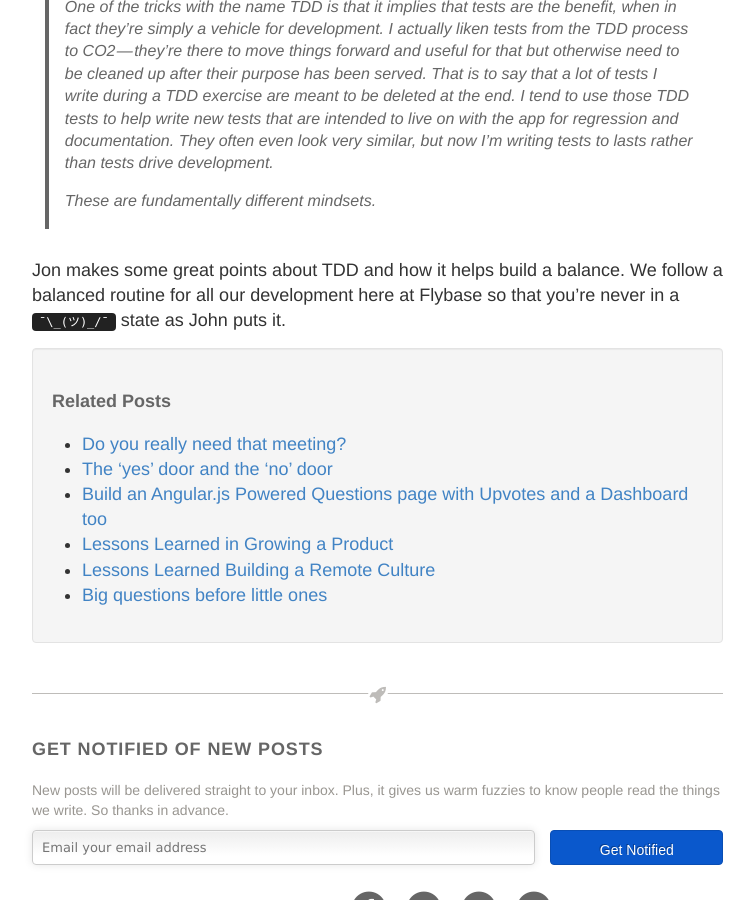
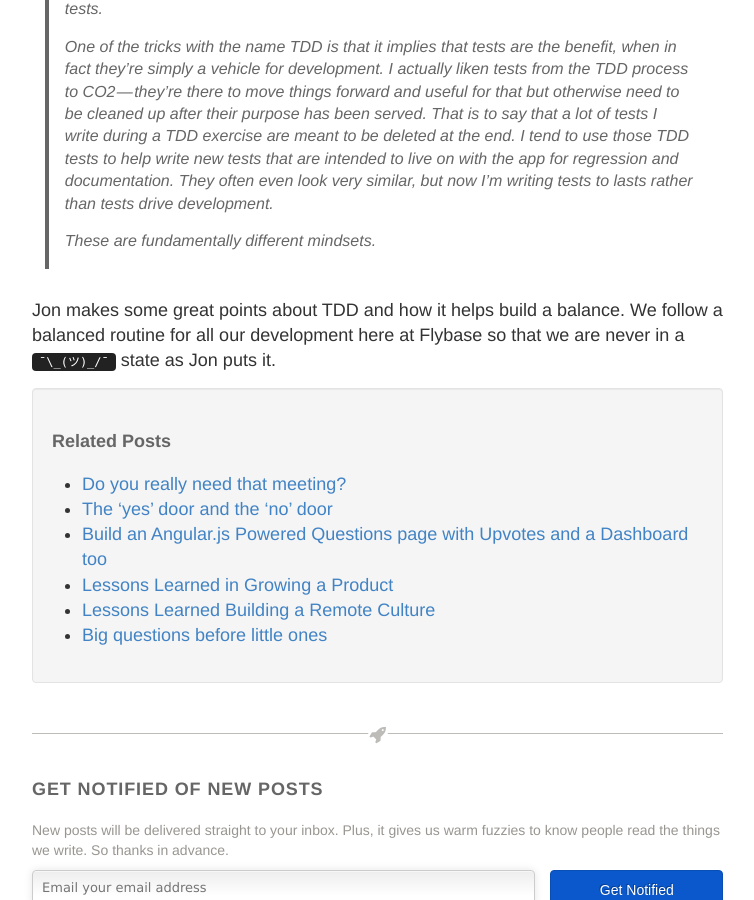
Before and after one commit to flybaseio/flybaseio.github.io, a Jekyll site: the page built from _posts/2016-05-25-balance-driven-development.md, in a window 1280 px wide and 900 px high, scrolled down 1175 px. Shown: the whole window, without its empty margins (248-1002 px from the left). Built offline with Jekyll 4.4.1, drawn with Linux system fonts in a browser that asks for light colours; nearby versions of some CDN libraries.

Commit message:
Update 2016-05-25-balance-driven-development.md

```diff
--- a/_posts/2016-05-25-balance-driven-development.md
+++ b/_posts/2016-05-25-balance-driven-development.md
@@ -9,6 +9,8 @@ tags:
 ogtype: article
 bodyclass: post
 ---
+
+Jon Phenow:
 
 > I mentioned in my [last post](https://m.signalvnoise.com/failure-as-progress-2596a1bb067) that I would talk about my opinions on TDD, so here it is. Kicking it off, I will explain what TDD is, how it’s meant to work. Then I’ll explain what some people have said about it and talk about what I believe the real benefits of TDD are. Finally, I’ll walk through whether I think it’s worth using and explain my use of the practice. Oh, and I’ll also provide a disclaimer as to what the heck possessed me to pile onto this already well-discussed topic.
 >
@@ -26,4 +28,4 @@ bodyclass: post
 >
 > These are fundamentally different mindsets.
 
-Jon makes some great points about TDD and how it helps build a balance. We follow a balanced routine for all our development here at Flybase so that you're never in a `¯\_(ツ)_/¯` state as John puts it.
+Jon makes some great points about TDD and how it helps build a balance. We follow a balanced routine for all our development here at Flybase so that we are never in a `¯\_(ツ)_/¯` state as Jon puts it.
```
